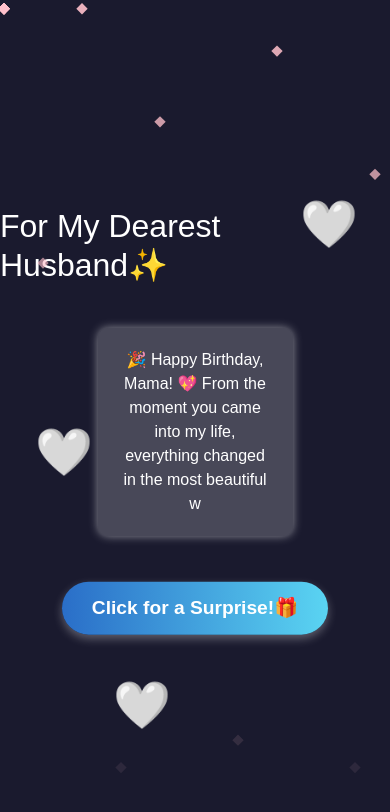
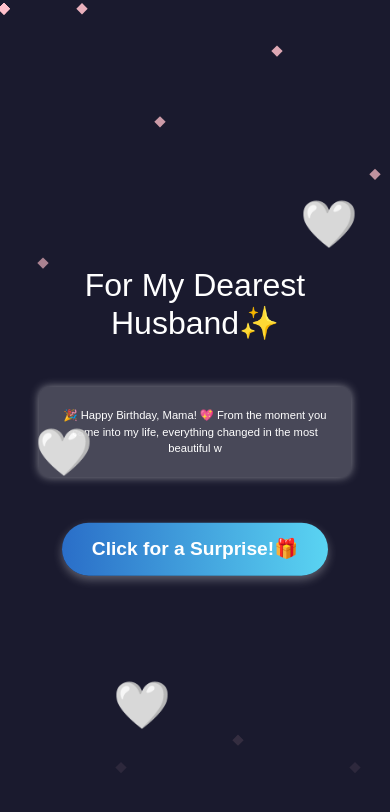
Before and after one commit to DivyaG7/birthday, a React (Create React App) app: page /message in a window 390 px wide. Shown: the top 812 px of the page. Built offline with nearby package versions, Linux system fonts and the light colour scheme.

Commit message:
first commit

```diff
--- a/src/App.css
+++ b/src/App.css
@@ -10,6 +10,7 @@ body {
   align-items: center;
   justify-content: center;
   height: 100vh;
+  overflow-y: scroll;
   text-align: center;
   position: relative;
   color: white;
@@ -123,7 +124,8 @@ body {
   padding: 20px;
   border-radius: 15px;
   position: relative;
-  min-height: 100vh;
+  height: 100vh;
+  overflow-y: scroll;
 }
 
 .memory-intro {
@@ -404,6 +406,7 @@ body {
 .birthday-container {
   position: relative;
   height: 100vh;
+  overflow-y: scroll;
   background-color: #fde4e4;
   display: flex;
   justify-content: center;
@@ -562,6 +565,7 @@ body {
 .typing-container {
   position: relative;
   height: 100vh;
+  overflow-y: scroll;
   display: flex;
   flex-direction: column;
   justify-content: center;
@@ -569,12 +573,12 @@ body {
   background-color: #1a1a2e;
   color: white;
   font-family: Arial, sans-serif;
-  overflow: hidden;
 }
 
 .typing-container h1 {
   font-size: 2em;
   margin-bottom: 20px;
+  text-align: center;
 }
 
 .text-box {
@@ -683,7 +687,8 @@ body {
 
 .song{
   background: linear-gradient(to right, #ff9a9e, #fad0c4);
-  min-height: 100vh;
+  height: 100vh;
+  overflow-y: scroll;
   padding: 20px;
 }
 
@@ -747,3 +752,23 @@ audio {
   color: white;
   box-shadow: 0px 6px 15px rgba(255, 255, 255, 0.5);
 }
+
+@media screen and (max-width: 767px) {
+  .text-box {
+    width: 80%;
+    padding: 20px;
+    background: rgba(255, 255, 255, 0.2);
+    border-radius: 10px;
+    box-shadow: 0px 0px 10px rgba(255, 255, 255, 0.5);
+    text-align: center;
+    font-size: .7em;
+    min-height: 50px;
+  }
+
+  .back-btn{
+    display: flex;
+    justify-content: flex-start;
+    align-items: flex-start;
+    margin-top: 10px !important;
+  }
+}
```
